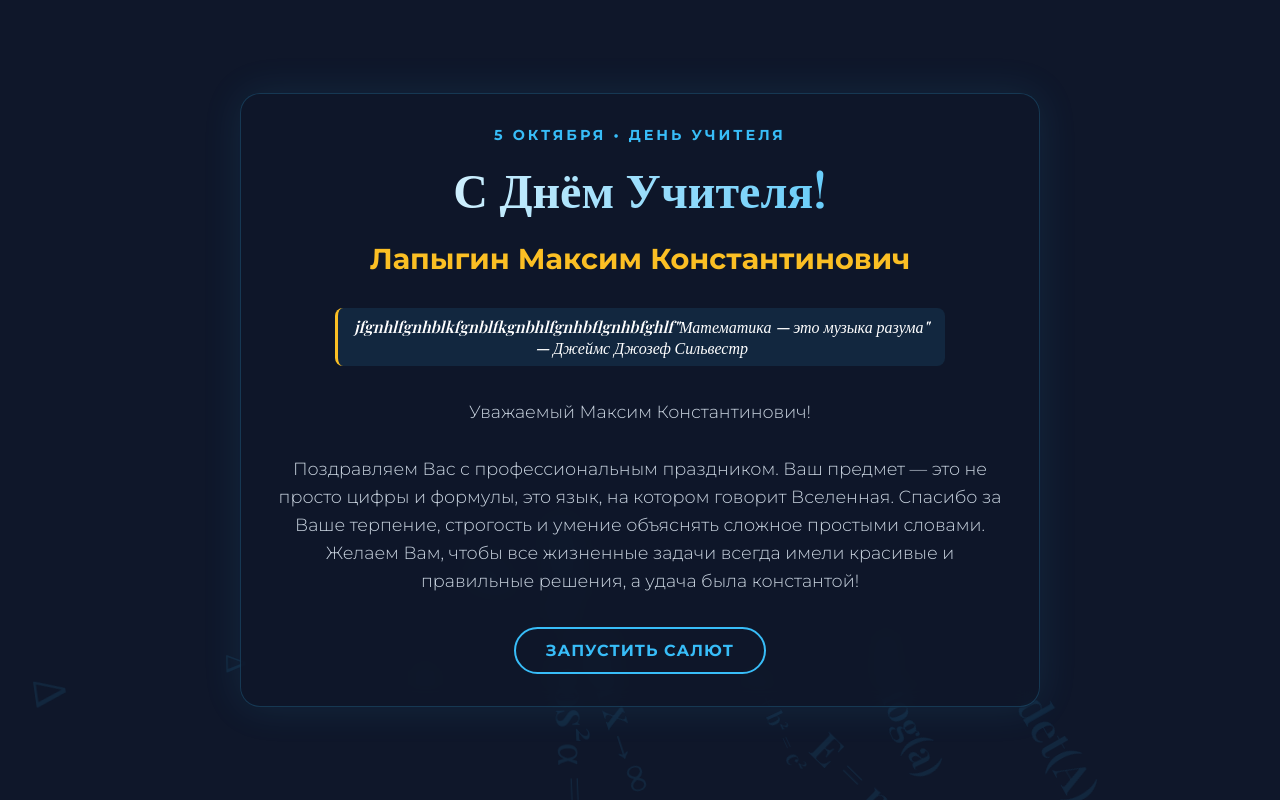
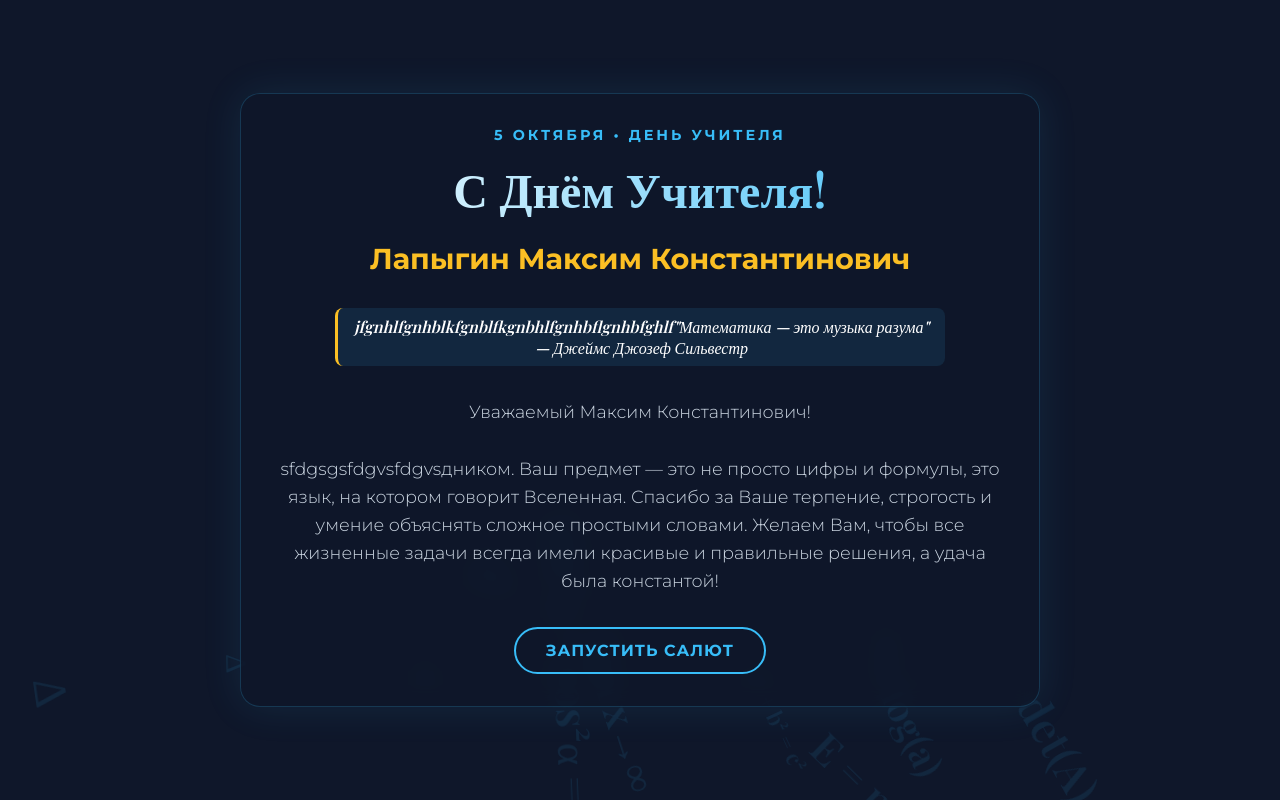
Before and after one commit to julia070798/teacher, a plain HTML site: page 1/index111.html in a window 1280 px wide. Drawn offline with nearby package versions, Linux system fonts and the light colour scheme; a web font is replaced by a local one.

Commit message:
Update index111.html

```diff
--- a/1/index111.html
+++ b/1/index111.html
@@ -195,7 +195,7 @@
 
         <p class="message">
             Уважаемый Максим Константинович!<br><br>
-            Поздравляем Вас с профессиональным праздником. Ваш предмет — это не просто цифры и формулы, это язык, на котором говорит Вселенная. Спасибо за Ваше терпение, строгость и умение объяснять сложное простыми словами. Желаем Вам, чтобы все жизненные задачи всегда имели красивые и правильные решения, а удача была константой!
+           sfdgsgsfdgvsfdgvsдником. Ваш предмет — это не просто цифры и формулы, это язык, на котором говорит Вселенная. Спасибо за Ваше терпение, строгость и умение объяснять сложное простыми словами. Желаем Вам, чтобы все жизненные задачи всегда имели красивые и правильные решения, а удача была константой!
         </p>
 
         <button id="celebrate-btn">Запустить салют</button>
```
